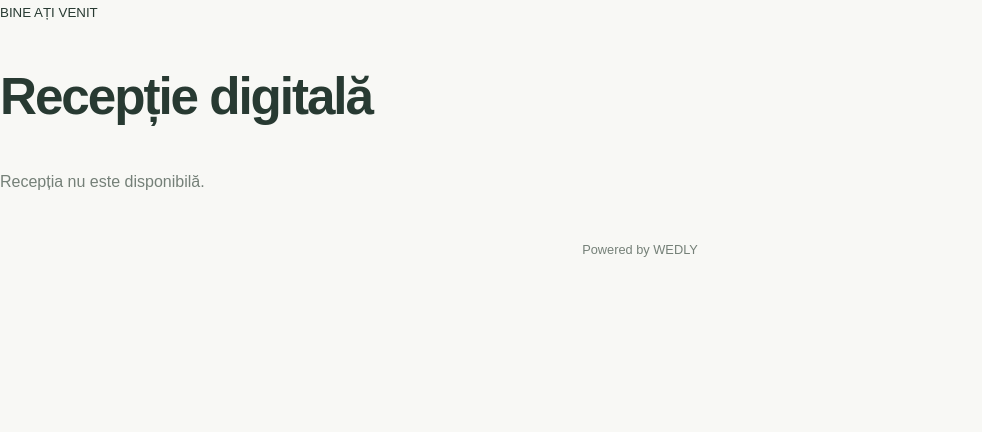
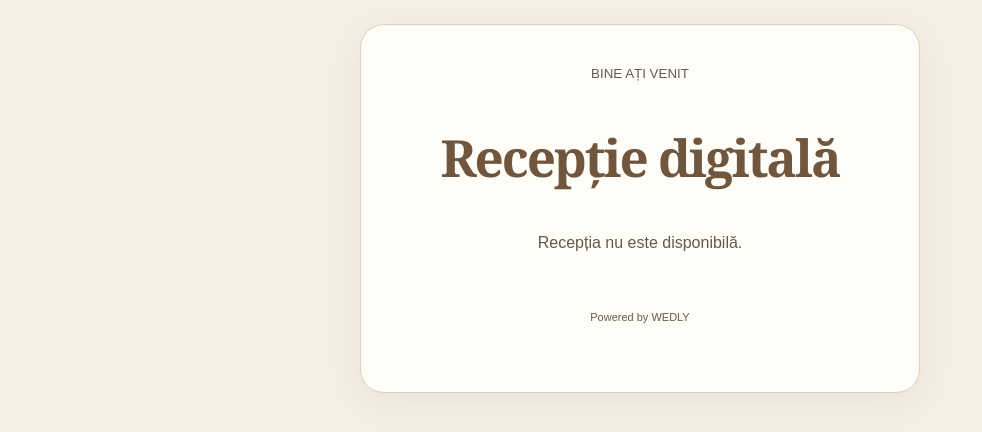
Before and after one commit to maggstudio/Everafter, a Next.js app: page /reception/1/1 in a window 1280 px wide. Shown: the top 432 px of the page, without its empty margins (0-982 px from the left). Built offline with nearby package versions, Linux system fonts and the light colour scheme; no server answers.

Commit message:
style: elegant accessible public reception page

```diff
--- a/app/style.css
+++ b/app/style.css
@@ -947,3 +947,19 @@ html[data-wedly-theme=dark] .global-search-results button{background:#493653;bor
 .checkin-list small{color:var(--muted)}
 .checkin-pass{display:grid;justify-items:center;gap:12px;padding:16px;border:1px solid var(--line);border-radius:16px;margin-top:12px}
 .checkin-pass img{max-width:100%;height:auto;background:white;border-radius:8px}
+
+.wedly-reception-public{min-height:100dvh;background:#f5efe5;color:#40372e;padding:24px 12px;display:grid;align-items:start;justify-items:center;box-sizing:border-box}
+.wedly-reception-public .reception-card{width:min(100%,560px);box-sizing:border-box;background:#fffdf8;border:1px solid #ded2bf;border-radius:24px;padding:clamp(18px,5vw,36px);text-align:center;box-shadow:0 10px 40px #70563d15;color:#40372e}
+.wedly-reception-public h1,.wedly-reception-public h2,.wedly-reception-public h3{color:var(--reception-accent);font-family:Georgia,serif}
+.wedly-reception-public p,.wedly-reception-public small,.wedly-reception-public footer{color:#66594b}
+.wedly-reception-public form{display:grid;gap:10px}
+.wedly-reception-public input{width:100%;box-sizing:border-box;background:white;color:#40372e;border:1px solid #cdbda6;padding:14px;border-radius:12px;font-size:16px}
+.wedly-reception-public button{background:var(--reception-accent);color:white;border:0;border-radius:12px;padding:14px;min-height:48px;font:inherit;width:100%;margin:6px 0}
+.wedly-reception-public button.reception-result{background:#fff;color:#40372e;border:1px solid #ded2bf;text-align:left}
+.wedly-reception-public .reception-table{background:#eee5d5;border-radius:16px;padding:16px;margin:20px 0}
+.wedly-reception-public .reception-map{position:relative;aspect-ratio:1/1.1;border:1px solid #cdbda6;background:#faf6ed;border-radius:14px;margin:12px 0;overflow:hidden}
+.reception-stage{position:absolute;top:3%;left:50%;transform:translateX(-50%);font-size:11px;color:#66594b}
+.reception-map-table{position:absolute;transform:translate(-50%,-50%);width:15%;aspect-ratio:1;border-radius:50%;display:grid;place-items:center;text-align:center;font-size:clamp(8px,2.5vw,12px);line-height:1.1;background:#e4d6be;color:#40372e;border:1px solid #bda98a;overflow-wrap:anywhere}
+.reception-map-table.rect{border-radius:6px}
+.reception-map-table.highlight{background:#47734e;color:white;border:2px solid #244c2a;z-index:2;box-shadow:0 0 0 4px #47734e44;font-weight:bold}
+.wedly-reception-public footer{margin-top:24px;font-size:11px}
```
